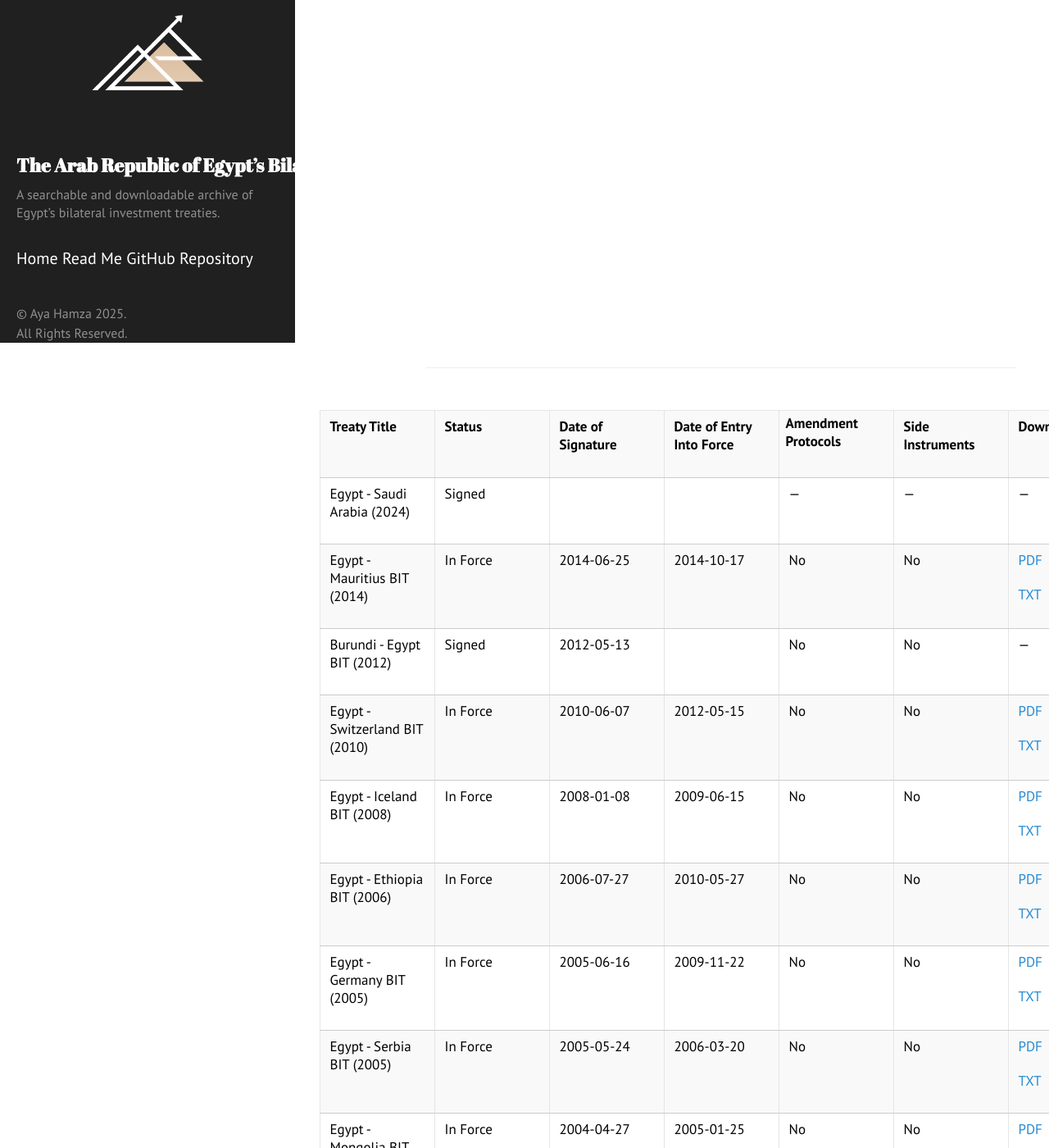
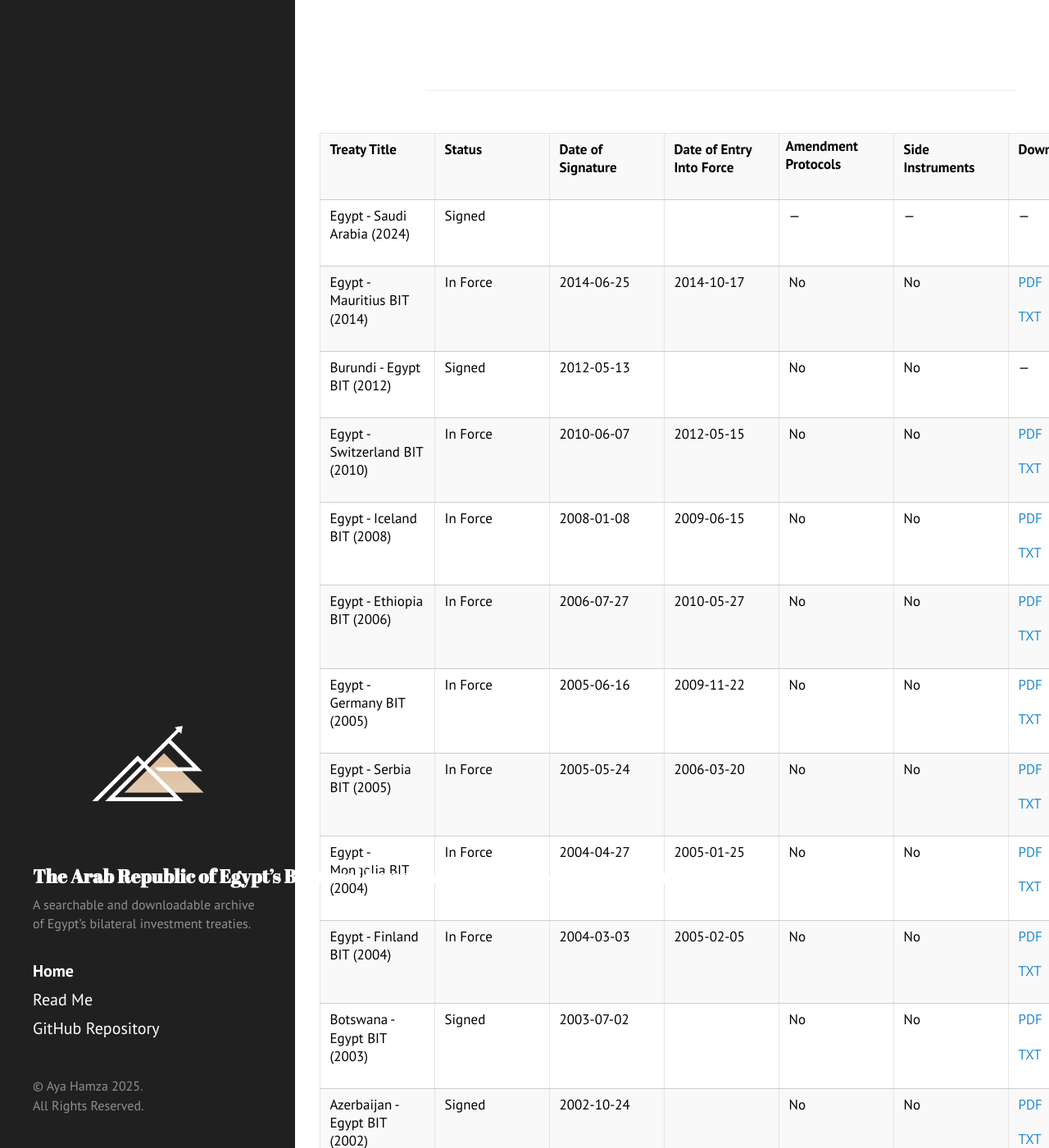
Before and after one commit to ayahamza1/MENABITs, a Jekyll site: the page built from index.md, in a window 1280 px wide and 1400 px high. Shown: the whole window at 82% size. Built offline with Jekyll 4.4.1, drawn with Linux system fonts in a browser that asks for light colours; our own code applies the rules of GitHub Pages for plain Markdown files.

Commit message:
Update hyde.css

```diff
--- a/public/css/hyde.css
+++ b/public/css/hyde.css
@@ -1,4 +1,5 @@
-/*Add commentMore actions
+
+/*
  * Hyde CSS - Cleaned and Updated for Compact Tables and Sidebar Fix
  * https://github.com/poole/hyde
  */
@@ -8,8 +9,11 @@ html {
   font-family: "PT Sans", Helvetica, Arial, sans-serif;
 }
 @media (min-width: 48em) {
-  html { font-size: 16px; }
+  .sidebar {
+    width: 20rem; /* instead of 18rem or 22rem */
+  }
 }
+
 @media (min-width: 58em) {
   html { font-size: 20px; }
 }
@@ -17,65 +21,70 @@ html {
 /* === Sidebar === */
 .sidebar {
   text-align: center;
-@@ -9,32 +25,21 @@
+  padding: 2rem 1rem;
+}
+@media (min-width: 48em) {
+  .sidebar {
+    position: fixed;
     top: 0;
     left: 0;
     bottom: 0;
-    width: 20rem; /* widened from 18rem */
     width: 18rem;
     text-align: left;
   }
 }
-
 .sidebar a {
   color: inherit;
 }
-
 .sidebar-about h1 {
-  color: inherit;
-  margin-top: 0;
-  margin-bottom: 0.5rem;
-  margin-bottom: 0.5rem; /* reduce space below logo */
+  font-size: 1.15rem;
+  line-height: 1.2;
   font-family: "Abril Fatface", serif;
-  font-size: 1.15rem;
-  font-size: 1.15rem; /* smaller title size */
-  line-height: 1.2;
-  text-align: left;
-  white-space: nowrap;         /* prevent line break */
-  overflow-wrap: break-word;   /* fallback break */
+  margin: 1rem 0 0.5rem 0;
+  white-space: nowrap; /* Prevent line break */
 }
 
 .sidebar-about p {
-  font-size: 0.8rem;           /* smaller subtitle */
+  font-size: 0.8rem; /* smaller text */
   line-height: 1.4;
   margin-bottom: 1.5rem;
-  text-align: left;
 }
 
 .sidebar-nav {
-@@ -54,9 +59,9 @@
+  margin-bottom: 1rem;
+}
+.sidebar-nav-item {
+  display: block;
+  line-height: 1.75;
+}
+.sidebar-nav-item.active {
+  font-weight: bold;
+}
+.sidebar-nav-item:hover,
+.sidebar-nav-item:focus {
+  text-decoration: underline;
+}
 @media (min-width: 48em) {
   .sidebar-sticky {
     position: absolute;
-    right: 1rem;
     right:  1rem;
     bottom: 1rem;
-    left: 1rem;
     left:   1rem;
   }
 }
 
-@@ -67,11 +72,140 @@
+/* === Container === */
+.content {
+  padding-top: 4rem;
+  padding-bottom: 4rem;
 }
 @media (min-width: 48em) {
   .content {
-    margin-left: 25rem; /* updated for 20rem sidebar + spacing */
     margin-left: 23rem; /* previously 22rem */
   }
 }
 @media (min-width: 64em) {
   .content {
-    margin-left: 27rem;
     margin-left: 25rem; /* previously 24rem */
   }
 }
```
